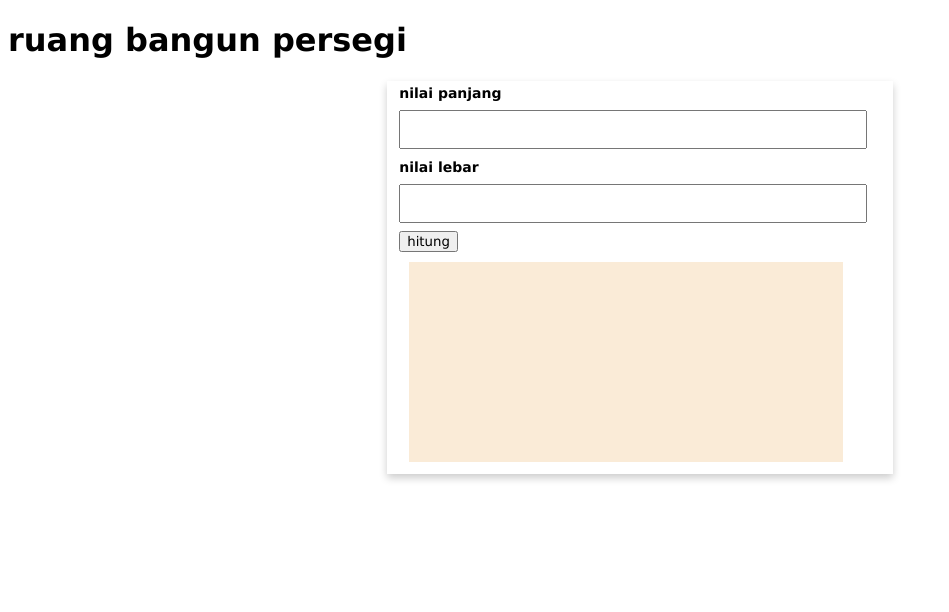
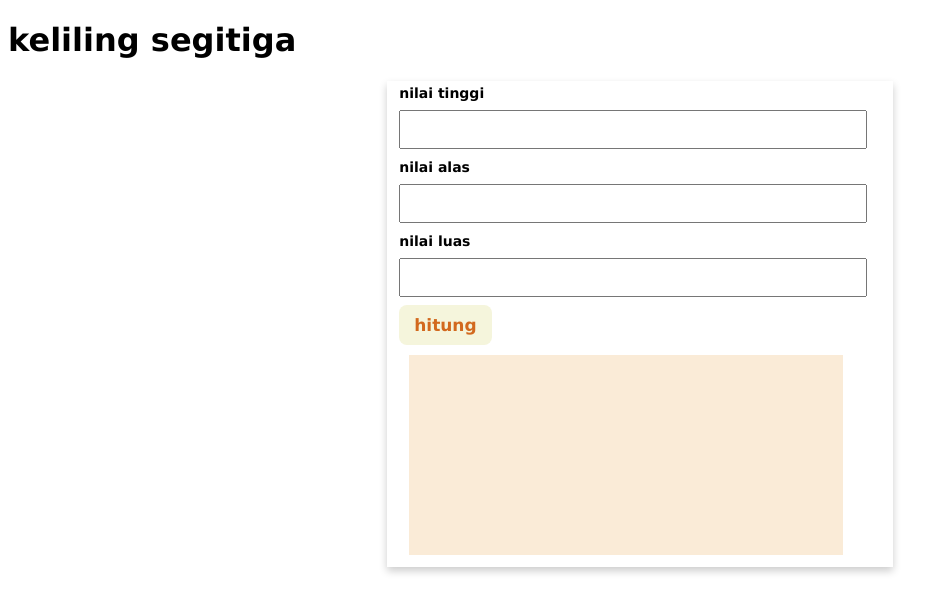
Before and after one commit to laurensiasefriani/desainweblaura, a plain HTML site: page index.html in a window 1280 px wide. Shown: the whole page, without its empty margins (0-949 px from the left). Drawn offline with Linux system fonts and the light colour scheme.

Commit message:
Update index.html

```diff
--- a/index.html
+++ b/index.html
@@ -7,7 +7,7 @@
   <link href='/style.css' rel='stylesheet'>
 </head>
  <body>
-  <h1> ruang bangun persegi</h1>
+  <h1> keliling segitiga </h1>
   <div class="tengah">
 
 
@@ -17,33 +17,35 @@
 
 
 <form>
-  <label>nilai panjang</label>
+  <label>nilai tinggi </label>
   <input type="text" id="PJ">
-  <label> nilai lebar</label>
+  <label> nilai alas </label>
   <input type="text" id="LB">
+  <label>nilai luas </label>
+  <input type="text" id="LB">
+
 </form>
 
-  <button onclick="hitung()">hitung</button>
+  <button class="btn1" onclick="Hitung()">hitung</button>
 
   <div id="hasil" class="hsl"></div>
 </div>
 </div>
 </div>
 <script>
-  function hitung() {
+  function Hitung() {
   var pj = document.getElementById("PJ").value
-  var lb = document.getElementById( "LB").value
+  var lb = document.getElementById("LB").value
   var luas = pj*lb
   var res = "hitung luas persegi <br>nilai panjang"+pj+",dan lebarnya "+lb+",menjadi:<br>luas = panjang X lebar<br> luas = "+pj+" x "+lb+"<br>luas = "+luas
-  var pjlb = Numbe(pj) + parseFloat(lb)
-  var kll = 2*(pj+lb)
+  var pjlb = parseFloat(pj) + parseFloat(lb)
+  var kll = 2*pjlb
   res += "<br>keliling persegi<br>keliling = 2x (panjang+lebar)"
   res += "<br>keliling = 2x (" +pj+ "+" +lb+")"
-  var pjlb = pj+lb
   res +="<br>keliling = 2x "+pjlb
   res +="<br>keliling = "+kll
 
-  document.getElementById("hasil").innerHTML = res
+  document.getElementById("hasil").innerHTML=res
   //console.log(res)
   }
 </script>
```
